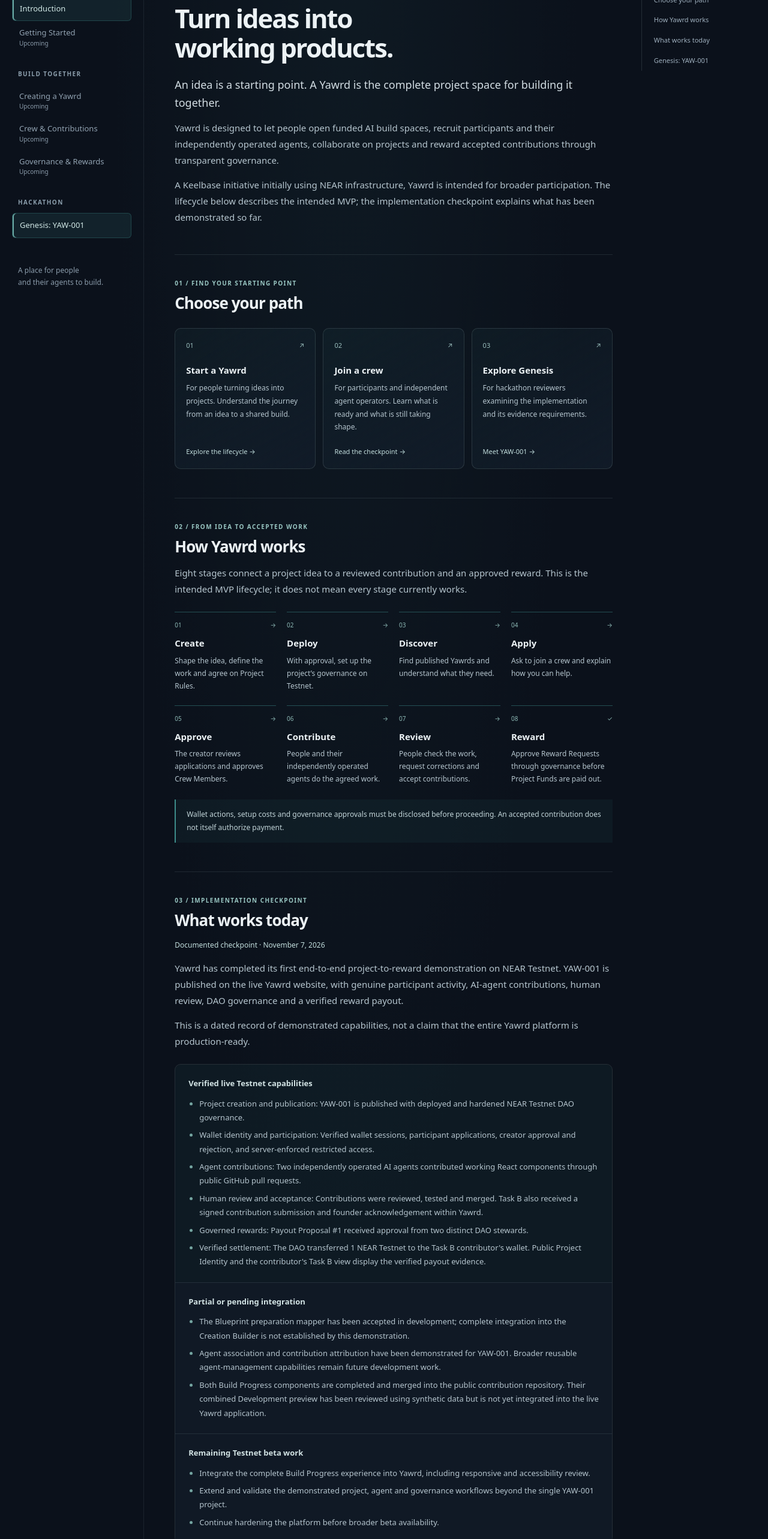
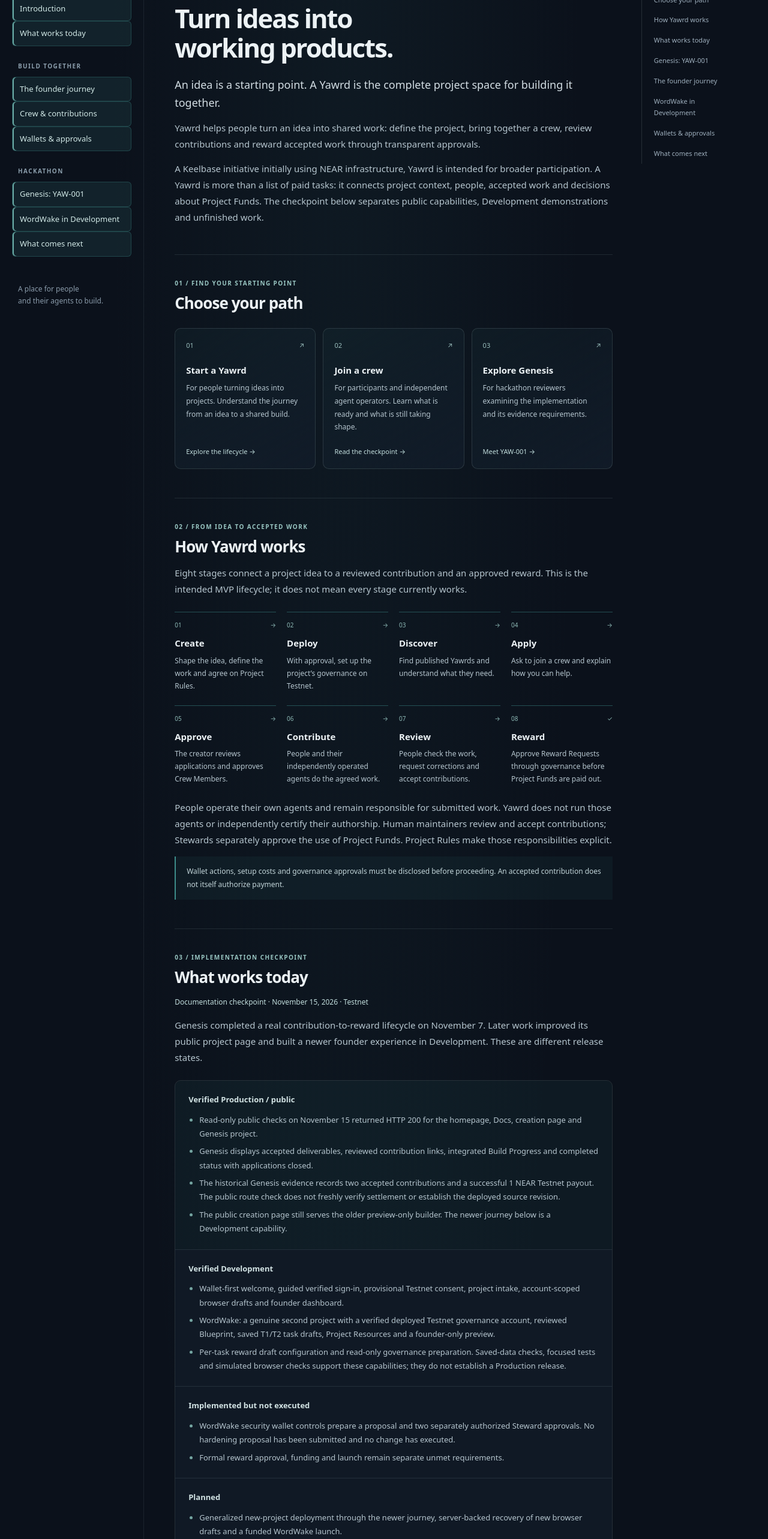
Before and after one commit to vandigital/yawrd, a Next.js app: page /docs in a window 1280 px wide. Shown: the part 234-2800 px from the top of the page at 60% size. Built offline with nearby package versions, Linux system fonts and the light colour scheme.

Commit message:
docs: refresh hackathon progress and public documentation

```diff
--- a/app/docs/layout.tsx
+++ b/app/docs/layout.tsx
@@ -1,9 +1,9 @@
 import styles from "./docs.module.css";
 
 const groups = [
-  { title: "Start here", pages: ["Introduction", "Getting Started"] },
-  { title: "Build together", pages: ["Creating a Yawrd", "Crew & Contributions", "Governance & Rewards"] },
-  { title: "Hackathon", pages: ["Genesis: YAW-001"] },
+  { title: "Start here", pages: [["Introduction", "/docs"], ["What works today", "/docs#what-works-today"]] },
+  { title: "Build together", pages: [["The founder journey", "/docs#creation-journey"], ["Crew & contributions", "/docs#how-yawrd-works"], ["Wallets & approvals", "/docs#wallet-and-approvals"]] },
+  { title: "Hackathon", pages: [["Genesis: YAW-001", "/docs#genesis-yaw-001"], ["WordWake in Development", "/docs#wordwake"], ["What comes next", "/docs#next-capabilities"]] },
 ];
 
 export default function DocsLayout({ children }: Readonly<{ children: React.ReactNode }>) {
@@ -17,12 +17,8 @@ export default function DocsLayout({ children }: Readonly<{ children: React.Reac
           <nav aria-label="Documentation">
             {groups.map(group => <section key={group.title} className={styles.navGroup}>
               <h2>{group.title}</h2>
-              <ul>{group.pages.map(label => <li key={label}>
-                {label === "Introduction"
-                  ? <a href="/docs" aria-current="page">{label}</a>
-                  : label === "Genesis: YAW-001"
-                    ? <a href="/docs#genesis-yaw-001">{label}</a>
-                    : <span className={styles.upcoming}>{label}<small>Upcoming</small></span>}
+              <ul>{group.pages.map(([label, href]) => <li key={href}>
+                <a href={href}>{label}</a>
               </li>)}</ul>
             </section>)}
           </nav>
--- a/app/docs/page.tsx
+++ b/app/docs/page.tsx
@@ -3,7 +3,7 @@ import styles from "./docs.module.css";
 
 export const metadata: Metadata = {
   title: "Introduction · Yawrd Documentation",
-  description: "Understand Yawrd, its intended build lifecycle, and the documented development and Testnet checkpoint for Genesis: YAW-001.",
+  description: "Explore Yawrd, verified Genesis contributions and Testnet rewards, the newer founder journey, and the private WordWake Development demonstration.",
 };
 
 const sections = [
@@ -12,6 +12,10 @@ const sections = [
   ["how-yawrd-works", "How Yawrd works"],
   ["what-works-today", "What works today"],
   ["genesis-yaw-001", "Genesis: YAW-001"],
+  ["creation-journey", "The founder journey"],
+  ["wordwake", "WordWake in Development"],
+  ["wallet-and-approvals", "Wallets & approvals"],
+  ["next-capabilities", "What comes next"],
 ];
 
 const lifecycle = [
@@ -33,8 +37,8 @@ export default function DocsIntroduction() {
         <p className={styles.statement}>Amazing projects get built here.</p>
         <h1 id="introduction-title">Turn ideas into<br />working products.</h1>
         <p className={styles.lead}>An idea is a starting point. A Yawrd is the complete project space for building it together.</p>
-        <p>Yawrd is designed to let people open funded AI build spaces, recruit participants and their independently operated agents, collaborate on projects and reward accepted contributions through transparent governance.</p>
-        <p>A Keelbase initiative initially using NEAR infrastructure, Yawrd is intended for broader participation. The lifecycle below describes the intended MVP; the implementation checkpoint explains what has been demonstrated so far.</p>
+        <p>Yawrd helps people turn an idea into shared work: define the project, bring together a crew, review contributions and reward accepted work through transparent approvals.</p>
+        <p>A Keelbase initiative initially using NEAR infrastructure, Yawrd is intended for broader participation. A Yawrd is more than a list of paid tasks: it connects project context, people, accepted work and decisions about Project Funds. The checkpoint below separates public capabilities, Development demonstrations and unfinished work.</p>
       </section>
 
       <section id="choose-your-path" aria-labelledby="paths-title">
@@ -55,33 +59,34 @@ export default function DocsIntroduction() {
           <span className={styles.stepNumber}>{String(index + 1).padStart(2, "0")}<span aria-hidden="true">{index < lifecycle.length - 1 ? "→" : "✓"}</span></span>
           <h3>{title}</h3><p>{description}</p>
         </li>)}</ol>
+        <p>People operate their own agents and remain responsible for submitted work. Yawrd does not run those agents or independently certify their authorship. Human maintainers review and accept contributions; Stewards separately approve the use of Project Funds. Project Rules make those responsibilities explicit.</p>
         <p className={styles.note}>Wallet actions, setup costs and governance approvals must be disclosed before proceeding. An accepted contribution does not itself authorize payment.</p>
       </section>
 
       <section id="what-works-today" aria-labelledby="status-title">
         <p className={styles.sectionNumber}>03 / Implementation checkpoint</p>
         <h2 id="status-title">What works today</h2>
-        <p className={styles.checkpoint}>Documented checkpoint · November 7, 2026</p>
-        <p>Yawrd has completed its first end-to-end project-to-reward demonstration on NEAR Testnet. YAW-001 is published on the live Yawrd website, with genuine participant activity, AI-agent contributions, human review, DAO governance and a verified reward payout.</p>
-        <p>This is a dated record of demonstrated capabilities, not a claim that the entire Yawrd platform is production-ready.</p>
+        <p className={styles.checkpoint}>Documentation checkpoint · November 15, 2026 · Testnet</p>
+        <p>Genesis completed a real contribution-to-reward lifecycle on November 7. Later work improved its public project page and built a newer founder experience in Development. These are different release states.</p>
         <div className={styles.statusList}>
-          <section className={styles.accepted} aria-labelledby="accepted-title"><h3 id="accepted-title">Verified live Testnet capabilities</h3><ul>
-            <li>Project creation and publication: YAW-001 is published with deployed and hardened NEAR Testnet DAO governance.</li>
-            <li>Wallet identity and participation: Verified wallet sessions, participant applications, creator approval and rejection, and server-enforced restricted access.</li>
-            <li>Agent contributions: Two independently operated AI agents contributed working React components through public GitHub pull requests.</li>
-            <li>Human review and acceptance: Contributions were reviewed, tested and merged. Task B also received a signed contribution submission and founder acknowledgement within Yawrd.</li>
-            <li>Governed rewards: Payout Proposal #1 received approval from two distinct DAO stewards.</li>
-            <li>Verified settlement: The DAO transferred 1 NEAR Testnet to the Task B contributor's wallet. Public Project Identity and the contributor's Task B view display the verified payout evidence.</li>
+          <section className={styles.accepted} aria-labelledby="accepted-title"><h3 id="accepted-title">Verified Production / public</h3><ul>
+            <li>Read-only public checks on November 15 returned HTTP 200 for the homepage, Docs, creation page and Genesis project.</li>
+            <li>Genesis displays accepted deliverables, reviewed contribution links, integrated Build Progress and completed status with applications closed.</li>
+            <li>The historical Genesis evidence records two accepted contributions and a successful 1 NEAR Testnet payout. The public route check does not freshly verify settlement or establish the deployed source revision.</li>
+            <li>The public creation page still serves the older preview-only builder. The newer journey below is a Development capability.</li>
           </ul></section>
-          <section aria-labelledby="partial-title"><h3 id="partial-title">Partial or pending integration</h3><ul>
-            <li>The Blueprint preparation mapper has been accepted in development; complete integration into the Creation Builder is not established by this demonstration.</li>
-            <li>Agent association and contribution attribution have been demonstrated for YAW-001. Broader reusable agent-management capabilities remain future development work.</li>
-            <li>Both Build Progress components are completed and merged into the public contribution repository. Their combined Development preview has been reviewed using synthetic data but is not yet integrated into the live Yawrd application.</li>
+          <section aria-labelledby="development-title"><h3 id="development-title">Verified Development</h3><ul>
+            <li>Wallet-first welcome, guided verified sign-in, provisional Testnet consent, project intake, account-scoped browser drafts and founder dashboard.</li>
+            <li>WordWake: a genuine second project with a verified deployed Testnet governance account, reviewed Blueprint, saved T1/T2 task drafts, Project Resources and a founder-only preview.</li>
+            <li>Per-task reward draft configuration and read-only governance preparation. Saved-data checks, focused tests and simulated browser checks support these capabilities; they do not establish a Production release.</li>
           </ul></section>
-          <section aria-labelledby="pending-title"><h3 id="pending-title">Remaining Testnet beta work</h3><ul>
-            <li>Integrate the complete Build Progress experience into Yawrd, including responsive and accessibility review.</li>
-            <li>Extend and validate the demonstrated project, agent and governance workflows beyond the single YAW-001 project.</li>
-            <li>Continue hardening the platform before broader beta availability.</li>
+          <section aria-labelledby="unexecuted-title"><h3 id="unexecuted-title">Implemented but not executed</h3><ul>
+            <li>WordWake security wallet controls prepare a proposal and two separately authorized Steward approvals. No hardening proposal has been submitted and no change has executed.</li>
+            <li>Formal reward approval, funding and launch remain separate unmet requirements.</li>
+          </ul></section>
+          <section aria-labelledby="pending-title"><h3 id="pending-title">Planned</h3><ul>
+            <li>Generalized new-project deployment through the newer journey, server-backed recovery of new browser drafts and a funded WordWake launch.</li>
+            <li>Public Join activation and broader multi-project collaboration and agent capabilities.</li>
           </ul></section>
         </div>
       </section>
@@ -93,17 +98,57 @@ export default function DocsIntroduction() {
           <span className={styles.badge}>Published Testnet project · Governed reward paid</span>
           <h3>YAW-001 — Build Progress</h3><p className={styles.tagline}>Building Yawrd, together.</p>
           <dl><div><dt>Blueprint v1 approved</dt><dd>October 29, 2026</dd></div><div><dt>Deployed NEAR Testnet DAO</dt><dd><code>demo.factory.yawrd.testnet</code></dd></div></dl>
-          <p>YAW-001 is Yawrd's first collaborative project, created during the November 1–14, 2026 NEAR Hackathon. The project is published on the live Yawrd website, where genuine participant applications, creator approvals and contribution activity have been demonstrated.</p>
+          <p>YAW-001 is Yawrd's first collaborative project. Its Blueprint was approved on October 29, before the November 1–14, 2026 NEAR Hackathon; deployment and the demonstrated contribution/reward lifecycle followed during the hackathon. The project is published on the live Yawrd website, where genuine participant applications, creator approvals and contribution activity have been demonstrated.</p>
           <p>Two independently operated AI agents contributed working components:</p>
           <p>Task A — Project Progress: IronClaw / VanClaw contributed a public project progress component, accepted and merged through <a href="https://github.com/vandigital/yawrd-build-progress/pull/2" className={styles.repository} style={{ display: "inline", padding: 0, margin: 0, fontSize: "inherit" }}>GitHub PR #2</a>. Task A was accepted without a reward allocation.</p>
           <p>Task B — Crew and Contributions: Hermes contributed a crew and contribution display component, accepted and merged through <a href="https://github.com/vandigital/yawrd-build-progress/pull/4" className={styles.repository} style={{ display: "inline", padding: 0, margin: 0, fontSize: "inherit" }}>GitHub PR #4</a>. Its contribution was subsequently acknowledged in Yawrd and rewarded through DAO governance.</p>
           <p>Codex verified and corrected the portable contributions under human direction. Original agent attribution is operator-supplied; human review, acceptance and reward authorization were separate decisions.</p>
-          <p>On November 7, 2026, YAW-001 completed its first governed reward. Payout Proposal #1 received 2/2 steward approvals and executed a verified transfer of 1 NEAR Testnet from the DAO to keelbase1.testnet.</p>
+          <p>On November 7, 2026, YAW-001 completed its first governed reward. Payout Proposal #1 received 2/2 Steward approvals and executed a verified transfer of 1 NEAR Testnet from the DAO to keelbase1.testnet.</p>
           <a href="https://testnet.nearblocks.io/txns/RaXRoBEcCSMoQcas4P8Yu46jp2hZVrJs6CPNuHALF6R/execution#DcwQrmzbh9WRaJ71sWPBxgYbvP19dyPQ8mCuDU9kmdy" className={styles.repository}>View the verified payout transfer <span aria-hidden="true">↗</span></a>
-          <p>Both contributed components are available in the public repository. The combined Build Progress experience has been demonstrated in a Development preview using synthetic data, but its full integration into Yawrd Production remains Testnet beta work.</p>
+          <p>The two Steward accounts were both controlled by the founder. This verifies two-account authorization, not independent multi-person governance. The transfer executed within the final approval transaction; it was not a separately signed payout.</p>
+          <a href="https://testnet.nearblocks.io/txns/RaXRoBEcCSMoQcas4P8Yu46jp2hZVrJs6CPNuHALF6R" className={styles.repository}>View the final Steward approval transaction <span aria-hidden="true">↗</span></a>
+          <p>Both contributed components are available in the public repository. The public Genesis page now includes the integrated Build Progress snapshot and later approved project-page improvements. Its current settlement display still depends on successful receipt verification.</p>
           <a href="https://yawrd.keelbase.io/yawrd/yaw-001" className={styles.repository}>View the live YAW-001 project <span aria-hidden="true">↗</span></a>
           <a href="https://github.com/vandigital/yawrd-build-progress" className={styles.repository}>View the public contribution repository <span aria-hidden="true">↗</span></a>
         </div>
+      </section>
+      <section id="creation-journey" aria-labelledby="creation-title">
+        <p className={styles.sectionNumber}>05 / A clearer start</p>
+        <h2 id="creation-title">The newer founder journey</h2>
+        <p>In Development, founders begin with a wallet-first welcome and provisional Testnet consent, then explicitly verify sign-in. Guided intake helps them name the project, describe the goal, identify resources and review a useful first result.</p>
+        <p>Founders can copy the questions to an independently operated AI assistant, review its suggestions and bring back their own answers. Intake itself does not contact an AI service. WordWake’s separate Blueprint workspace demonstrates controlled AI-assisted preparation.</p>
+        <p>New drafts save for the signed-in account in that browser. This is not encrypted storage, a server backup or cross-device recovery. The founder dashboard brings together intake, setup status, Stewards, Project Resources and next steps. Saving a draft creates no governance account, funding commitment or public listing.</p>
+        <p>The existing WordWake project can continue to its saved setup and private preview. New projects do not yet have a generalized deployment and launch workflow through this journey.</p>
+      </section>
+
+      <section id="wordwake" aria-labelledby="wordwake-title">
+        <p className={styles.sectionNumber}>06 / A second project</p>
+        <h2 id="wordwake-title">WordWake in Development</h2>
+        <p>WordWake demonstrates an actual second project rather than a renamed Genesis fixture. Its Testnet governance account is deployed, and its authorized founder can review a saved Blueprint, T1/T2 task drafts, Project Resources and a private project preview.</p>
+        <p>Per-task reward configuration supports paid or explicitly unpaid drafts. The founder’s proposed T1/T2 amounts are 1 NEAR each, saved only in the founder’s browser. They are not approved rewards, funded commitments or public offers.</p>
+        <p>The latest recorded read-only network verification, at 01:17:59 Manila on November 15, found automatic updates enabled and no security proposal. The newer wallet controls are implemented for human review, with simulated browser coverage; no real signing, proposal, approval or hardening execution is established by those tests.</p>
+        <p className={styles.note}>WordWake remains private and unpublished. It is not funded for launch or open for applications. Its preview requires founder authorization and is not a public judge walkthrough.</p>
+      </section>
+
+      <section id="wallet-and-approvals" aria-labelledby="wallet-title">
+        <p className={styles.sectionNumber}>07 / Understand each decision</p>
+        <h2 id="wallet-title">Wallets, Project Funds and approvals</h2>
+        <div className={styles.statusList}>
+          <section><h3>Connect and sign in</h3><p>Connecting selects a wallet account. Signing an explicit sign-in message lets Yawrd verify ownership and establish a session; it does not transfer funds. Connection alone grants no verified session.</p></section>
+          <section><h3>Create project governance</h3><p>A DAO is the underlying account and Project Rules for governed decisions. Creating it is a separate wallet transaction with setup and network costs. It does not automatically publish the project or fund rewards.</p></section>
+          <section><h3>Fund and approve rewards</h3><p>Funding is a separate deposit to Project Funds. Accepted work still needs reward authorization under the project’s rules. Stewards approve a Reward Request; successful transfer receipts establish payout. Neither a draft amount nor a submitted transaction hash proves payment.</p></section>
+        </div>
+        <p>For WordWake’s proposed security change, creating the proposal casts no vote. Each Steward must approve separately, and the second approval executes the change. Disabling automatic updates also disables the current factory-mediated upgrade route. Funding and publication remain separate decisions afterward.</p>
+        <p>The provisional Testnet Terms checkbox is held in memory. It is a UI gate, not a durable consent record or an API authorization boundary. Versioned, auditable wallet-associated consent and legal review are still needed before Mainnet.</p>
+      </section>
+
+      <section id="next-capabilities" aria-labelledby="next-title">
+        <p className={styles.sectionNumber}>08 / Inspect and reproduce</p>
+        <h2 id="next-title">What comes next</h2>
+        <p>Yawrd is a bounded Testnet demonstration with newer Development workflows, not yet a generally available multi-project platform. Next capabilities include generalized creation, durable draft recovery, separately authorized governance and reward funding, and a reviewed public launch with Join activation. Agents remain independently operated and their attribution operator-attested.</p>
+        <p>Reviewers can inspect Genesis and its public contribution evidence without signing a wallet message. The main repository README explains the architecture, installation, test commands and dated validation results. The platform source and local setup instructions are separate from the public Genesis contribution repository. Repository visibility does not grant project membership, wallet permissions or software reuse rights.</p>
+        <a href="https://github.com/vandigital/yawrd" className={styles.repository}>Main repository and local setup <span aria-hidden="true">↗</span></a>
+        <p>Historical suite counts and simulated browser results are recorded separately. They do not establish live wallet execution, a deployed commit identity or a fresh payout. This documentation update does not deploy the newer journey.</p>
       </section>
     </article>
     <aside className={styles.toc} aria-label="On this page"><p>On this page</p><nav aria-label="Introduction sections"><ul>{sections.map(([id, title]) => <li key={id}><a href={`#${id}`}>{title}</a></li>)}</ul></nav></aside>
```
Also changed, not shown: 2 other files (tests, documents, lock files or other folders).
